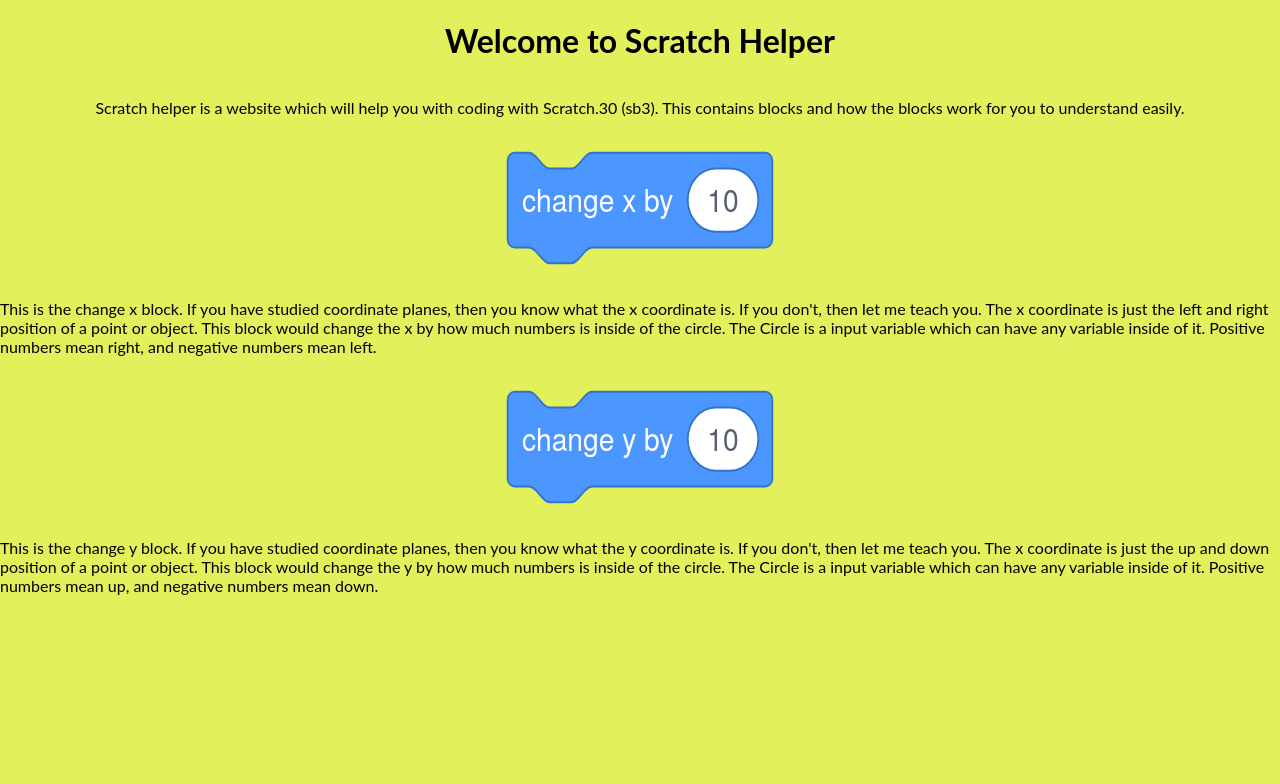
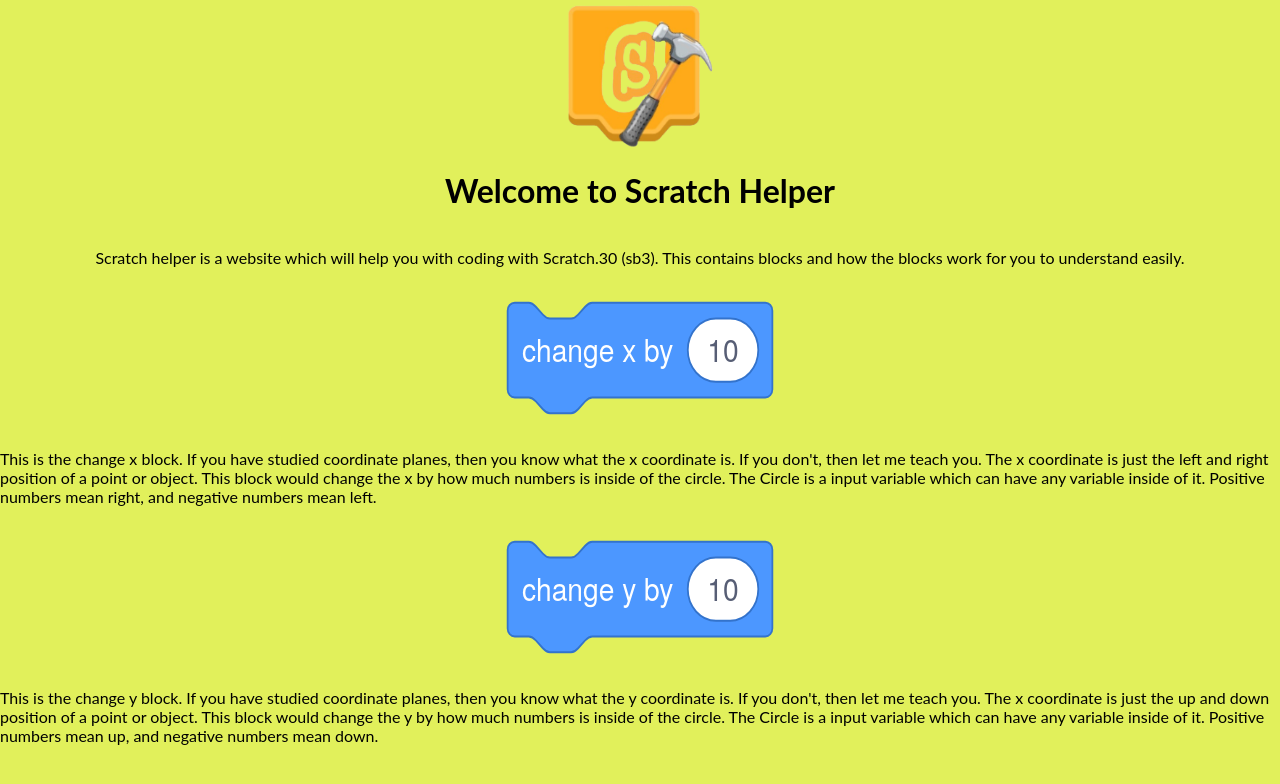
Before and after one commit to M1TT3NS47/ScratchHelper, a plain HTML site: page index.html in a window 1280 px wide. Drawn offline with Linux system fonts and the light colour scheme.

Commit message:
Update index.html

```diff
--- a/index.html
+++ b/index.html
@@ -2,6 +2,7 @@
 <html lang="en">
   <head>
   <meta charset="UTF-8">
+  <link rel="icon" type="image/x-icon" href="/Logo.ico">
   <meta name="viewport" content="width=device-width, initial-scale=3.0">
   <link rel="stylesheet" href="styles.css">
   <title>Scratch Helper</title>
@@ -9,6 +10,7 @@
   <body>
     <header>
       <div class="container">
+        <img src="Logo.png" alt="Logo" width="150" height="150">
     <h1>Welcome to Scratch Helper</h1>
         </div>
     </header>
```
